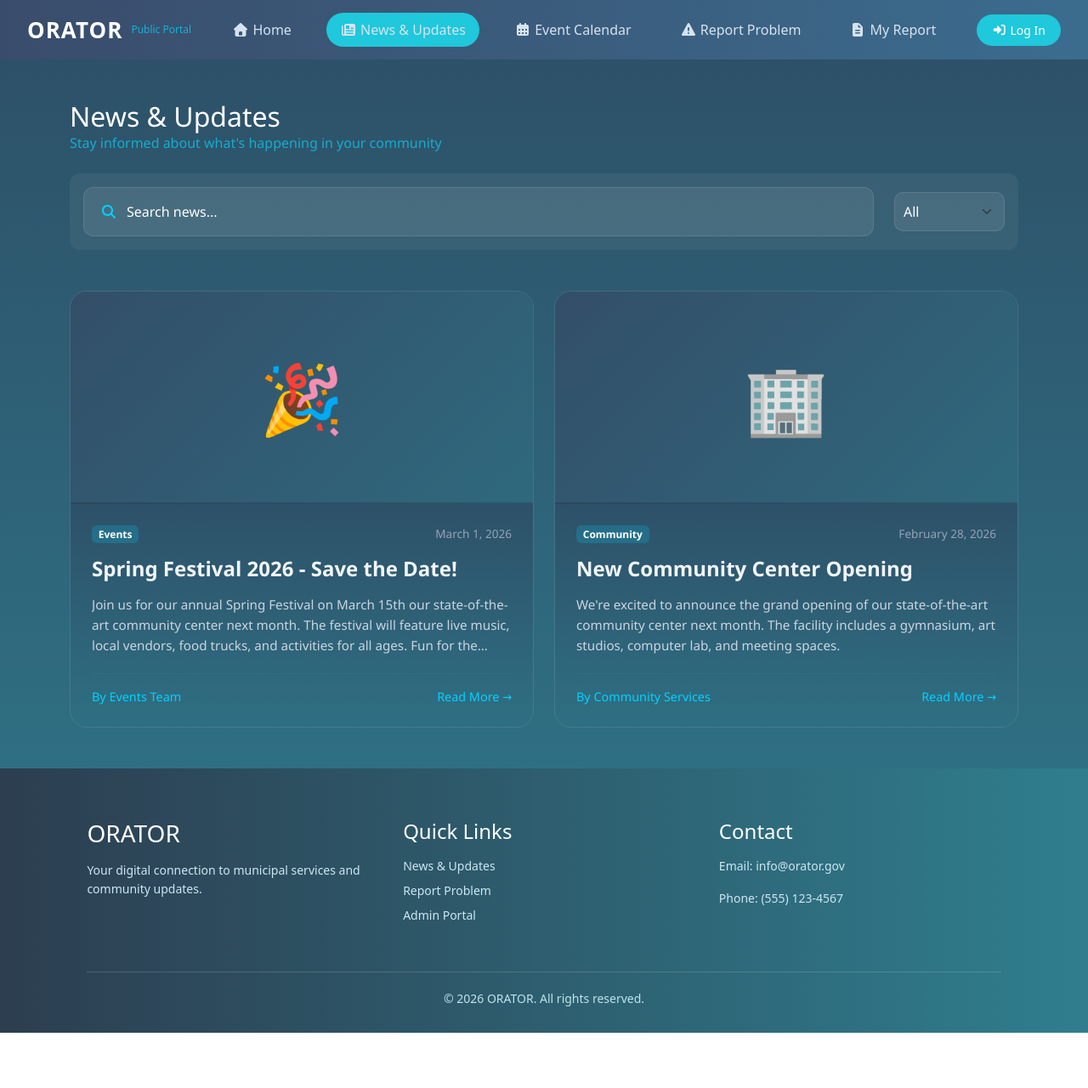
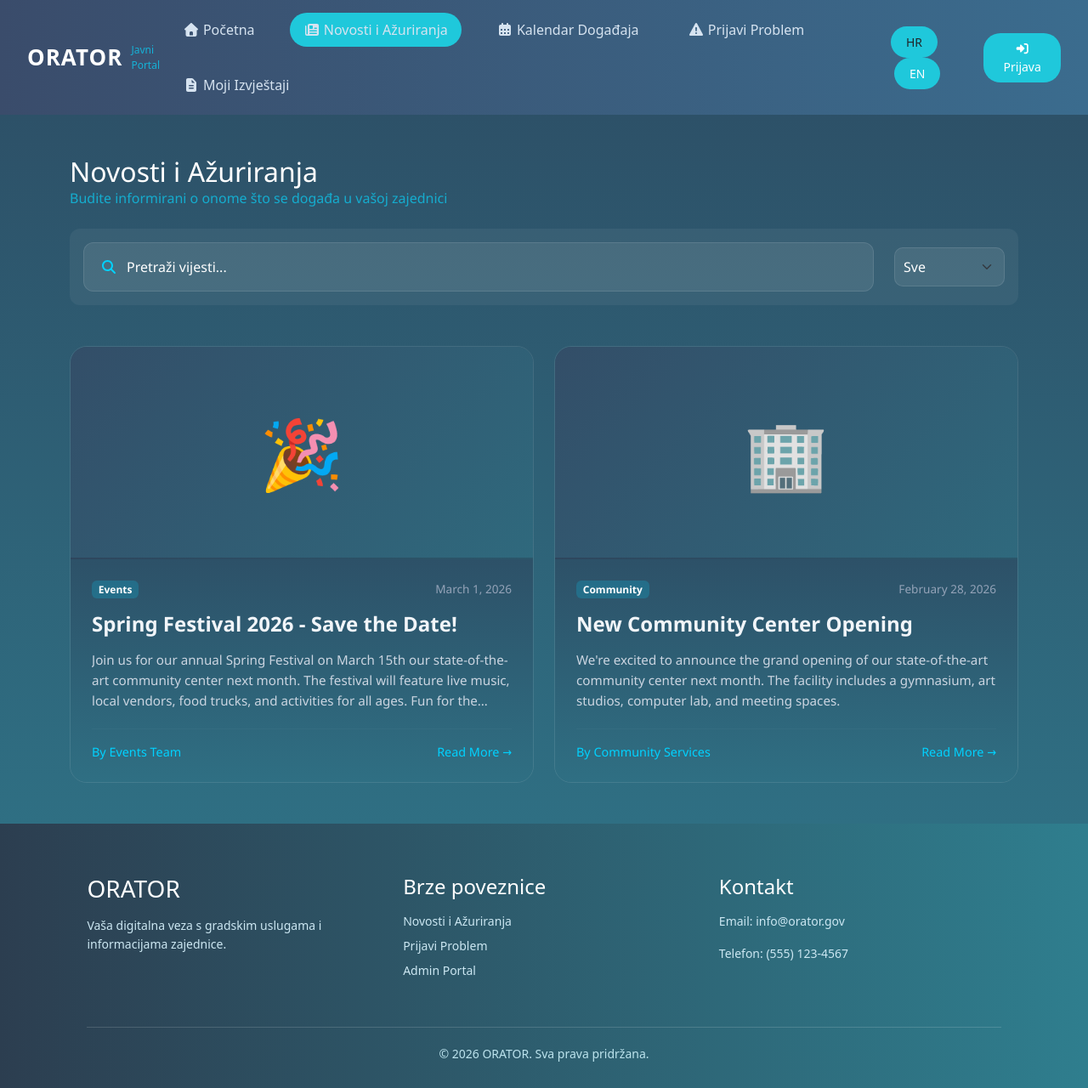
Before and after one commit to Junaid-Taqi/orator-public-portal, a React (Create React App) app: page /news in a window 1280 px wide. Shown: the whole page at 85% size. Before the commit the page ends 1215 px from the top, so only its background shows below. Built offline with nearby package versions, Linux system fonts and the light colour scheme.

Commit message:
inital commit

```diff
--- a/src/App.js
+++ b/src/App.js
@@ -1,6 +1,7 @@
 import './App.css';
 import Footer from './components/Footer';
 import Header from './components/Header';
+import { useTranslation } from './i18n';
 import Home from './components/Home';
 import News from './components/News';
 import Report from './components/Report';
@@ -10,9 +11,10 @@ import MyReport from './components/MyReport';
 
 
 function Login() {
+  const { t } = useTranslation();
   return (
     <div className="page">
-      <h1>Log In</h1>
+      <h1>{t('login.title')}</h1>
     </div>
   );
 }
--- a/src/components/Footer.js
+++ b/src/components/Footer.js
@@ -1,34 +1,33 @@
 import React from "react";
+import { useTranslation } from '../i18n';
 
 const Footer = () => {
+  const { t } = useTranslation();
   return (
     <footer className="footer">
       <div className="footer-container">
 
         {/* Column 1 */}
         <div className="footer-col">
-          <h3>ORATOR</h3>
-          <p>
-            Your digital connection to municipal services and community
-            updates.
-          </p>
+          <h3>{t('footer.brandTitle')}</h3>
+          <p>{t('footer.brandDesc')}</p>
         </div>
 
         {/* Column 2 */}
         <div className="footer-col">
-          <h4>Quick Links</h4>
+          <h4>{t('footer.quickLinks')}</h4>
           <ul>
-            <li>News & Updates</li>
-            <li>Report Problem</li>
-            <li>Admin Portal</li>
+            <li>{t('footer.news')}</li>
+            <li>{t('footer.report')}</li>
+            <li>{t('footer.admin')}</li>
           </ul>
         </div>
 
         {/* Column 3 */}
         <div className="footer-col">
-          <h4>Contact</h4>
-          <p>Email: info@orator.gov</p>
-          <p>Phone: (555) 123-4567</p>
+          <h4>{t('footer.contact')}</h4>
+          <p>{t('footer.email')}</p>
+          <p>{t('footer.phone')}</p>
         </div>
 
       </div>
@@ -37,9 +36,7 @@ const Footer = () => {
       <div className="footer-divider"></div>
 
       {/* Bottom */}
-      <div className="footer-bottom">
-        © 2026 ORATOR. All rights reserved.
-      </div>
+      <div className="footer-bottom">{t('footer.copyright')}</div>
     </footer>
   );
 };
--- a/src/components/Header.js
+++ b/src/components/Header.js
@@ -12,8 +12,11 @@ import {
     faFileAlt
 } from "@fortawesome/free-solid-svg-icons";
 
+import { useTranslation } from '../i18n';
+
 const Header = () => {
     const [menuOpen, setMenuOpen] = useState(false);
+    const { t, lang, setLang } = useTranslation();
 
     return (
         <header className="header">
@@ -21,8 +24,8 @@ const Header = () => {
 
                 {/* Logo */}
                 <div className="logo">
-                    <span className="logo-main">ORATOR</span>
-                    <span className="logo-sub text-info">Public Portal</span>
+                    <span className="logo-main">{t('header.title')}</span>
+                    <span className="logo-sub text-info">{t('header.subTitle')}</span>
                 </div>
 
                 {/* Hamburger */}
@@ -38,27 +41,31 @@ const Header = () => {
                 {/* Navigation */}
                 <nav className={`nav ${menuOpen ? "show" : ""}`}>
                     <NavLink to="/" end className={({isActive})=>"nav-link" + (isActive? " active":"")} onClick={()=>setMenuOpen(false)}>
-                        <FontAwesomeIcon icon={faHouse} /> Home
+                        <FontAwesomeIcon icon={faHouse} /> {t('header.home')}
                     </NavLink>
                     <NavLink to="/news" className={({isActive})=>"nav-link" + (isActive? " active":"")} onClick={()=>setMenuOpen(false)}>
-                        <FontAwesomeIcon icon={faNewspaper} /> News & Updates
+                        <FontAwesomeIcon icon={faNewspaper} /> {t('header.news')}
                     </NavLink>
                     <NavLink to="/calendar" className={({isActive})=>"nav-link" + (isActive? " active":"")} onClick={()=>setMenuOpen(false)}>
-                        <FontAwesomeIcon icon={faCalendarAlt} /> Event Calendar
+                        <FontAwesomeIcon icon={faCalendarAlt} /> {t('header.calendar')}
                     </NavLink>
                     <NavLink to="/report" className={({isActive})=>"nav-link" + (isActive? " active":"")} onClick={()=>setMenuOpen(false)}>
-                        <FontAwesomeIcon icon={faTriangleExclamation} /> Report Problem
+                        <FontAwesomeIcon icon={faTriangleExclamation} /> {t('header.report')}
                     </NavLink>
                     <NavLink to="/my-report" className={({isActive})=>"nav-link" + (isActive? " active":"")} onClick={()=>setMenuOpen(false)}>
-                        <FontAwesomeIcon icon={faFileAlt} /> My Report
+                        <FontAwesomeIcon icon={faFileAlt} /> {t('header.myReport')}
                     </NavLink>
                 </nav>
 
                 {/* Login Button */}
-                <div className="login-btn">
+                <div className="login-btn d-flex align-items-center gap-2">
+                    <div className="language-switch">
+                        <button className={`btn btn-sm ${lang === 'hr' ? 'btn-info text-dark' : 'btn-light'}`} onClick={() => setLang('hr')}>HR</button>
+                        <button className={`btn btn-sm ms-1 ${lang === 'en' ? 'btn-info text-dark' : 'btn-light'}`} onClick={() => setLang('en')}>EN</button>
+                    </div>
                     <Link to="/login">
                       <button>
-                          <FontAwesomeIcon icon={faRightToBracket} /> Log In
+                          <FontAwesomeIcon icon={faRightToBracket} /> {t('header.login')}
                       </button>
                     </Link>
                 </div>
--- a/src/components/Home.js
+++ b/src/components/Home.js
@@ -1,5 +1,6 @@
 import React from "react";
 import { Link } from "react-router-dom";
+import { useTranslation } from '../i18n';
 import { FontAwesomeIcon } from "@fortawesome/react-fontawesome";
 import {
     faArrowUpRightFromSquare,
@@ -8,16 +9,14 @@ import {
 } from "@fortawesome/free-solid-svg-icons";
 
 const Home = () => {
+    const { t } = useTranslation();
     return (
         <div className="home">
 
             {/* Hero Section */}
             <section className="hero">
-                <h1>Welcome to ORATOR</h1>
-                <p>
-                    Stay connected with your community. Access news, updates, and report
-                    issues directly to your municipality.
-                </p>
+                <h1>{t('home.welcome')}</h1>
+                <p>{t('home.intro')}</p>
 
                 <div className="hero-cards">
                     <Link to="/news" className="hero-card">
@@ -25,7 +24,7 @@ const Home = () => {
                             icon={faArrowUpRightFromSquare}
                             className="hero-icon"
                         />
-                        <h5>View All News</h5>
+                        <h5>{t('home.viewAllNews')}</h5>
                     </Link>
 
                     <Link to="/report" className="hero-card">
@@ -33,7 +32,7 @@ const Home = () => {
                             icon={faLocationDot}
                             className="hero-icon"
                         />
-                        <h5>Report a Problem</h5>
+                        <h5>{t('home.reportProblem')}</h5>
                     </Link>
 
                     <Link to="/calendar" className="hero-card">
@@ -41,7 +40,7 @@ const Home = () => {
                             icon={faCalendarDays}
                             className="hero-icon"
                         />
-                        <h5>Event Calendar</h5>
+                        <h5>{t('home.eventCalendar')}</h5>
                     </Link>
                 </div>
             </section>
@@ -49,8 +48,8 @@ const Home = () => {
             {/* Latest Updates */}
             <section className="updates">
                 <div className="updates-header">
-                    <h2>Latest Updates</h2>
-                    <span className="view-all">View All →</span>
+                    <h2>{t('home.latestUpdates')}</h2>
+                    <span className="view-all">{t('home.viewAll')}</span>
                 </div>
 
                 <div className="update-cards">
@@ -105,27 +104,27 @@ const Home = () => {
             {/* Community Impact Section */}
             <section className="impact-section">
                 <div className="impact-card">
-                    <h2>Community Impact</h2>
+                    <h2>{t('home.communityImpact')}</h2>
 
                     <div className="impact-stats">
                         <div className="impact-item">
                             <h3 className="impact-blue">342</h3>
-                            <p>Active Citizens</p>
+                            <p>{t('home.activeCitizens')}</p>
                         </div>
 
                         <div className="impact-item">
                             <h3 className="impact-green">156</h3>
-                            <p>Problems Resolved</p>
+                            <p>{t('home.problemsResolved')}</p>
                         </div>
 
                         <div className="impact-item">
                             <h3 className="impact-purple">89</h3>
-                            <p>News Updates</p>
+                            <p>{t('home.newsUpdates')}</p>
                         </div>
 
                         <div className="impact-item">
                             <h3 className="impact-orange">12</h3>
-                            <p>Upcoming Events</p>
+                            <p>{t('home.upcomingEvents')}</p>
                         </div>
                     </div>
                 </div>
--- a/src/components/News.js
+++ b/src/components/News.js
@@ -1,6 +1,7 @@
 import { faSearch } from "@fortawesome/free-solid-svg-icons";
 import { FontAwesomeIcon } from "@fortawesome/react-fontawesome";
 import React, { useState } from "react";
+import { useTranslation } from '../i18n';
 
 const newsData = [
     {
@@ -24,6 +25,7 @@ const newsData = [
 ];
 
 const News = () => {
+    const { t } = useTranslation();
     const [searchTerm, setSearchTerm] = useState("");
     const [selectedCategory, setSelectedCategory] = useState("All");
 
@@ -41,8 +43,8 @@ const News = () => {
             <div className="container">
                 {/* Header Section */}
                 <div className="mb-4">
-                    <h2 className="text-white m-0">News & Updates</h2>
-                    <p className="text-info opacity-75">Stay informed about what's happening in your community</p>
+                    <h2 className="text-white m-0">{t('news.title')}</h2>
+                    <p className="text-info opacity-75">{t('news.subtitle')}</p>
                 </div>
 
                 {/* ✅ Search & Filter Bar (Functional) */}
@@ -57,7 +59,7 @@ const News = () => {
                         <input
                             type="text"
                             className="form-control search-input py-3"
-                            placeholder="Search news..."
+                            placeholder={t('news.searchPlaceholder')}
                             value={searchTerm}
                             onChange={(e) => setSearchTerm(e.target.value)}
                         />
@@ -71,7 +73,7 @@ const News = () => {
                             value={selectedCategory}
                             onChange={(e) => setSelectedCategory(e.target.value)}
                         >
-                            <option value="All">All</option>
+                            <option value="All">{t('news.all')}</option>
                             <option value="Events">Events</option>
                             <option value="Community">Community</option>
                         </select>
@@ -108,7 +110,7 @@ const News = () => {
                         ))
                     ) : (
                         <div className="col-12 text-center py-5">
-                            <h5 className="text-muted">No news found matching "{searchTerm}"</h5>
+                            <h5 className="text-muted">{t('news.noResults')} "{searchTerm}"</h5>
                         </div>
                     )}
                 </div>
--- /dev/null
+++ b/src/i18n/index.js
@@ -0,0 +1,54 @@
+import React, { createContext, useContext, useEffect, useState } from 'react';
+import en from './locales/en';
+import hr from './locales/hr';
+
+const LOCALE_KEY = 'appLang';
+
+const locales = { en, hr };
+
+const LanguageContext = createContext();
+
+export const LanguageProvider = ({ children }) => {
+  const [lang, setLang] = useState(() => {
+    try {
+      const stored = localStorage.getItem(LOCALE_KEY);
+      return stored || 'hr'; // default Croatian
+    } catch (e) {
+      return 'hr';
+    }
+  });
+
+  useEffect(() => {
+    try { localStorage.setItem(LOCALE_KEY, lang); } catch (e) {}
+  }, [lang]);
+
+  const t = (key) => {
+    if (!key) return '';
+    const parts = key.split('.');
+    let cur = locales[lang] || {};
+    for (let p of parts) {
+      if (cur && Object.prototype.hasOwnProperty.call(cur, p)) cur = cur[p];
+      else { cur = null; break; }
+    }
+    if (typeof cur === 'string') return cur;
+    // fallback to english
+    cur = locales['en'];
+    for (let p of parts) {
+      if (cur && Object.prototype.hasOwnProperty.call(cur, p)) cur = cur[p];
+      else { cur = key; break; }
+    }
+    return typeof cur === 'string' ? cur : key;
+  };
+
+  return (
+    <LanguageContext.Provider value={{ lang, setLang, t }}>
+      {children}
+    </LanguageContext.Provider>
+  );
+};
+
+export const useTranslation = () => {
+  return useContext(LanguageContext) || { lang: 'hr', setLang: () => {}, t: (k)=>k };
+};
+
+export default { LanguageProvider, useTranslation };
--- /dev/null
+++ b/src/i18n/locales/en.js
@@ -0,0 +1,101 @@
+const en = {
+  header: {
+    title: 'ORATOR',
+    subTitle: 'Public Portal',
+    home: 'Home',
+    news: 'News & Updates',
+    calendar: 'Event Calendar',
+    report: 'Report Problem',
+    myReport: 'My Report',
+    login: 'Log In',
+    language: 'Language'
+  },
+  footer: {
+    brandTitle: 'ORATOR',
+    brandDesc: 'Your digital connection to municipal services and community updates.',
+    quickLinks: 'Quick Links',
+    news: 'News & Updates',
+    report: 'Report Problem',
+    admin: 'Admin Portal',
+    contact: 'Contact',
+    email: 'Email: info@orator.gov',
+    phone: 'Phone: (555) 123-4567',
+    copyright: '© 2026 ORATOR. All rights reserved.'
+  },
+  home: {
+    welcome: 'Welcome to ORATOR',
+    intro: 'Stay connected with your community. Access news, updates, and report issues directly to your municipality.',
+    viewAllNews: 'View All News',
+    reportProblem: 'Report a Problem',
+    eventCalendar: 'Event Calendar',
+    latestUpdates: 'Latest Updates',
+    viewAll: 'View All →',
+    communityImpact: 'Community Impact',
+    activeCitizens: 'Active Citizens',
+    problemsResolved: 'Problems Resolved',
+    newsUpdates: 'News Updates',
+    upcomingEvents: 'Upcoming Events'
+  },
+  calendar: {
+    Day: 'Day',
+    Week: 'Week',
+    Month: 'Month',
+    Year: 'Year',
+    today: 'Today',
+    events: 'Events',
+    allMunicipalities: 'All Municipalities'
+  },
+  myReport: {
+    title: 'My Reports',
+    subtitle: 'Track the status of your submitted reports',
+    totalReports: 'Total Reports',
+    filter: 'Filter',
+    allReports: 'All Reports',
+    statusHistory: 'Status History',
+    reportSubmitted: 'Report submitted',
+    reportAuthorized: 'Report authorized by municipality',
+    viewDetails: 'View Details',
+    resolvedNote: 'This issue has been resolved.'
+  },
+  news: {
+    title: 'News & Updates',
+    subtitle: "Stay informed about what's happening in your community",
+    searchPlaceholder: 'Search news...',
+    all: 'All',
+    readMore: 'Read More →',
+    noResults: 'No news found matching'
+  },
+  reportForm: {
+    title: 'Report a Problem',
+    name: 'Your Name *',
+    namePlaceholder: 'Enter your full name',
+    officialId: 'Official ID (Optional)',
+    officialIdPlaceholder: 'Enter your official ID',
+    subject: 'Subject *',
+    subjectPlaceholder: 'Brief description of the issue',
+    category: 'Problem Category *',
+    address: 'Address / Location *',
+    addressPlaceholder: 'Enter address or intersection',
+    description: 'Detailed Description *',
+    descriptionPlaceholder: 'Please provide details about the problem...',
+    uploadLabel: 'Add Photo (Optional - Max 1)',
+    uploadChoose: 'Choose Photo',
+    uploadTextDefault: 'Upload a photo to help us understand the problem',
+    uploadFooter: 'Supported formats: JPG, PNG (Max 10MB, 1 photo limit)',
+    acceptText: 'I accept responsibility for the accuracy of this report',
+    submit: 'Submit Report',
+    errors: {
+      name: 'Name is required',
+      subject: 'Subject is required',
+      category: 'Please select a category',
+      address: 'Address is required',
+      description: 'Description is required',
+      accept: 'You must accept responsibility'
+    }
+  },
+  login: {
+    title: 'Log In'
+  }
+};
+
+export default en;
--- /dev/null
+++ b/src/i18n/locales/hr.js
@@ -0,0 +1,101 @@
+const hr = {
+  header: {
+    title: 'ORATOR',
+    subTitle: 'Javni Portal',
+    home: 'Početna',
+    news: 'Novosti i Ažuriranja',
+    calendar: 'Kalendar Događaja',
+    report: 'Prijavi Problem',
+    myReport: 'Moji Izvještaji',
+    login: 'Prijava',
+    language: 'Jezik'
+  },
+  footer: {
+    brandTitle: 'ORATOR',
+    brandDesc: 'Vaša digitalna veza s gradskim uslugama i informacijama zajednice.',
+    quickLinks: 'Brze poveznice',
+    news: 'Novosti i Ažuriranja',
+    report: 'Prijavi Problem',
+    admin: 'Admin Portal',
+    contact: 'Kontakt',
+    email: 'Email: info@orator.gov',
+    phone: 'Telefon: (555) 123-4567',
+    copyright: '© 2026 ORATOR. Sva prava pridržana.'
+  },
+  home: {
+    welcome: 'Dobrodošli u ORATOR',
+    intro: 'Ostanite povezani sa svojom zajednicom. Pristupite vijestima, ažuriranjima i prijavite probleme izravno vašem gradu.',
+    viewAllNews: 'Prikaži sve vijesti',
+    reportProblem: 'Prijavi Problem',
+    eventCalendar: 'Kalendar Događaja',
+    latestUpdates: 'Najnovija Ažuriranja',
+    viewAll: 'Prikaži sve →',
+    communityImpact: 'Utjecaj Zajednice',
+    activeCitizens: 'Aktivni Građani',
+    problemsResolved: 'Riješeni Problemi',
+    newsUpdates: 'Ažuriranja Vijesti',
+    upcomingEvents: 'Nadolazeći Događaji'
+  },
+  calendar: {
+    Day: 'Dan',
+    Week: 'Tjedan',
+    Month: 'Mjesec',
+    Year: 'Godina',
+    today: 'Danas',
+    events: 'Događaji',
+    allMunicipalities: 'Sva Općinska Područja'
+  },
+  myReport: {
+    title: 'Moji Izvještaji',
+    subtitle: 'Pratite status svojih poslanih izvještaja',
+    totalReports: 'Ukupni Izvještaji',
+    filter: 'Filter',
+    allReports: 'Svi Izvještaji',
+    statusHistory: 'Povijest Statusa',
+    reportSubmitted: 'Izvještaj poslan',
+    reportAuthorized: 'Izvještaj ovjeren od strane općine',
+    viewDetails: 'Pogledaj detalje',
+    resolvedNote: 'Ovaj problem je riješen.'
+  },
+  news: {
+    title: 'Novosti i Ažuriranja',
+    subtitle: 'Budite informirani o onome što se događa u vašoj zajednici',
+    searchPlaceholder: 'Pretraži vijesti...',
+    all: 'Sve',
+    readMore: 'Pročitaj više →',
+    noResults: 'Nema vijesti za upit'
+  },
+  reportForm: {
+    title: 'Prijavi Problem',
+    name: 'Vaše ime *',
+    namePlaceholder: 'Unesite svoje puno ime',
+    officialId: 'Službeni ID (Opcionalno)',
+    officialIdPlaceholder: 'Unesite svoj službeni ID',
+    subject: 'Predmet *',
+    subjectPlaceholder: 'Kratki opis problema',
+    category: 'Kategorija Problema *',
+    address: 'Adresa / Lokacija *',
+    addressPlaceholder: 'Unesite adresu ili raskrižje',
+    description: 'Detaljan Opis *',
+    descriptionPlaceholder: 'Molimo, navedite detalje o problemu...',
+    uploadLabel: 'Dodaj fotografiju (opcionalno - max 1)',
+    uploadChoose: 'Odaberite fotografiju',
+    uploadTextDefault: 'Učitajte fotografiju kako bismo bolje razumjeli problem',
+    uploadFooter: 'Podržani formati: JPG, PNG (Max 10MB, 1 fotografija)',
+    acceptText: 'Prihvaćam odgovornost za točnost ovog izvještaja',
+    submit: 'Pošalji izvještaj',
+    errors: {
+      name: 'Ime je obavezno',
+      subject: 'Predmet je obavezan',
+      category: 'Molimo odaberite kategoriju',
+      address: 'Adresa je obavezna',
+      description: 'Opis je obavezan',
+      accept: 'Morate prihvatiti odgovornost'
+    }
+  },
+  login: {
+    title: 'Prijava'
+  }
+};
+
+export default hr;
--- a/src/index.js
+++ b/src/index.js
@@ -2,6 +2,7 @@ import React from 'react';
 import ReactDOM from 'react-dom/client';
 import './index.css';
 import App from './App';
+import { LanguageProvider } from './i18n';
 import 'bootstrap/dist/css/bootstrap.min.css';
 import reportWebVitals from './reportWebVitals';
 import { BrowserRouter } from 'react-router-dom';
@@ -10,7 +11,9 @@ const root = ReactDOM.createRoot(document.getElementById('root'));
 root.render(
   <React.StrictMode>
     <BrowserRouter>
-      <App />
+      <LanguageProvider>
+        <App />
+      </LanguageProvider>
     </BrowserRouter>
   </React.StrictMode>
 );
```
Also changed, not shown: src/components/EventCalendar.js (+10 -4 lines), src/components/MyReport.js (+12 -10 lines), src/components/Report.js (+26 -24 lines).
